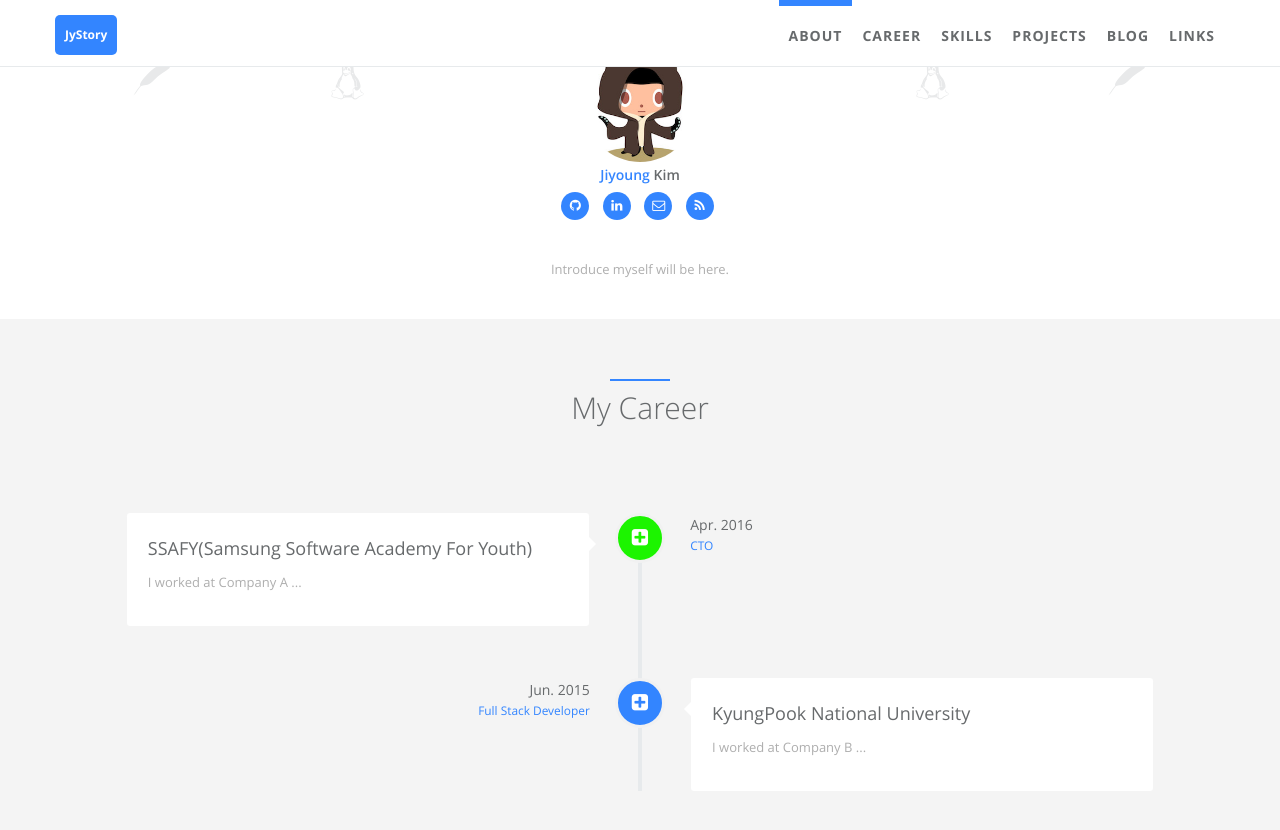
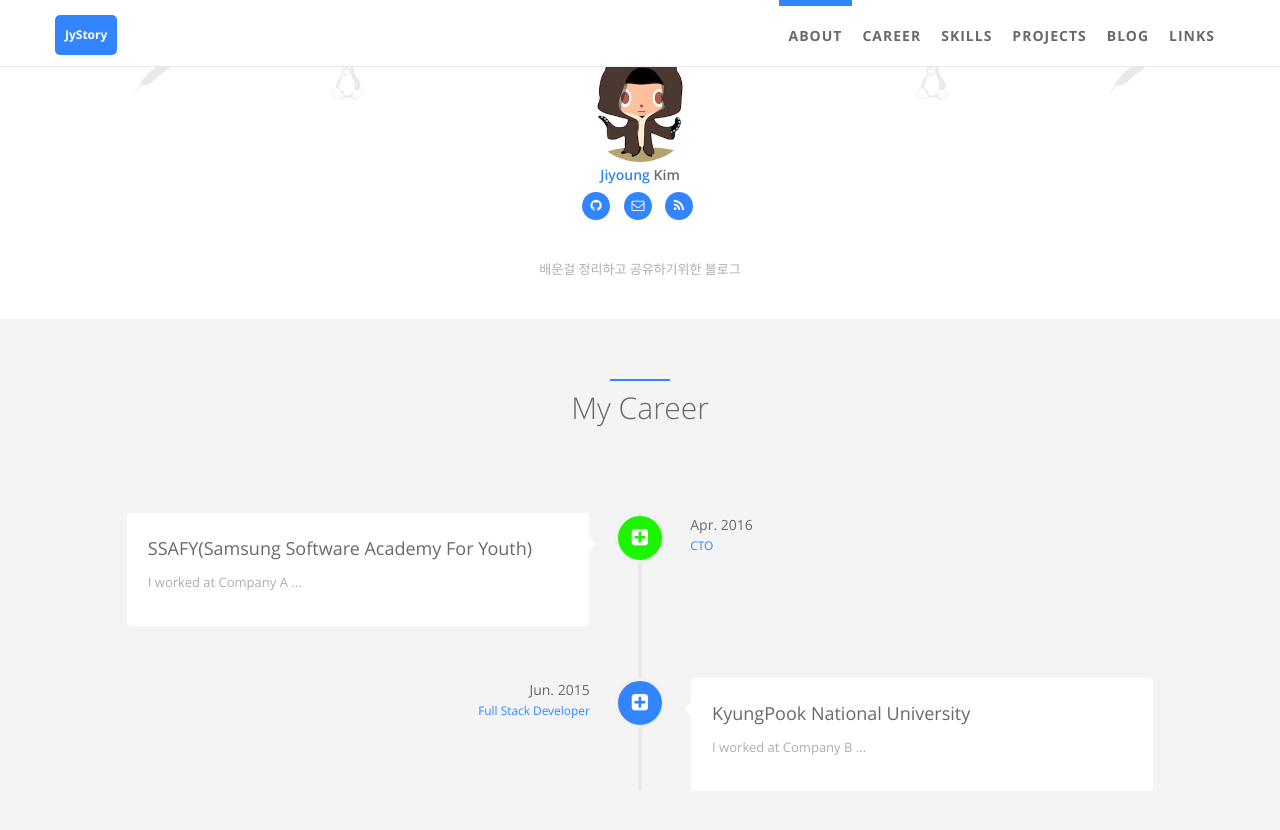
Before and after one commit to jiyoung1329/jiyoung1329.github.io, a Jekyll site: the page built from index.html, in a window 1280 px wide and 900 px high, scrolled down 563 px. Shown: the top 830 px of the window. Built offline with Jekyll 4.4.1, drawn with Linux system fonts in a browser that asks for light colours.

Commit message:
modify introduce

```diff
--- a/_config.yml
+++ b/_config.yml
@@ -16,7 +16,7 @@ author:  # change following line to your infomation.
   last_name: Kim  # Be used at index page about me section.
   avatar: /static/assets/img/landing/avatar.jpg  # upload your avatar at directory and edit it.
   github_username: jiyoung1329  # Leave blank if you don't have now
-  linkedin_id: jarrekk # Leave blank if you don't have now
+  linkedin_id: # Leave blank if you don't have now
   facebook_username:  # Leave blank if you don't have now
   twitter_username:  # Leave blank if you don't have now
   email: jiyoung112837@gmail.com  # Leave blank if you don't have now
@@ -28,7 +28,7 @@ author:  # change following line to your infomation.
   skill_icon2:
     - name: fa-linux
     - name: icon-apache
-  desc: Introduce myself will be here.  # Describe yourself.
+  desc: 배운걸 정리하고 공유하기위한 블로그 # Describe yourself.
 
 # comment
 disqus:  # if you wanna comment feature, go to https://disqus.com/ to get your configuration; if not, comment following two lines.
```
